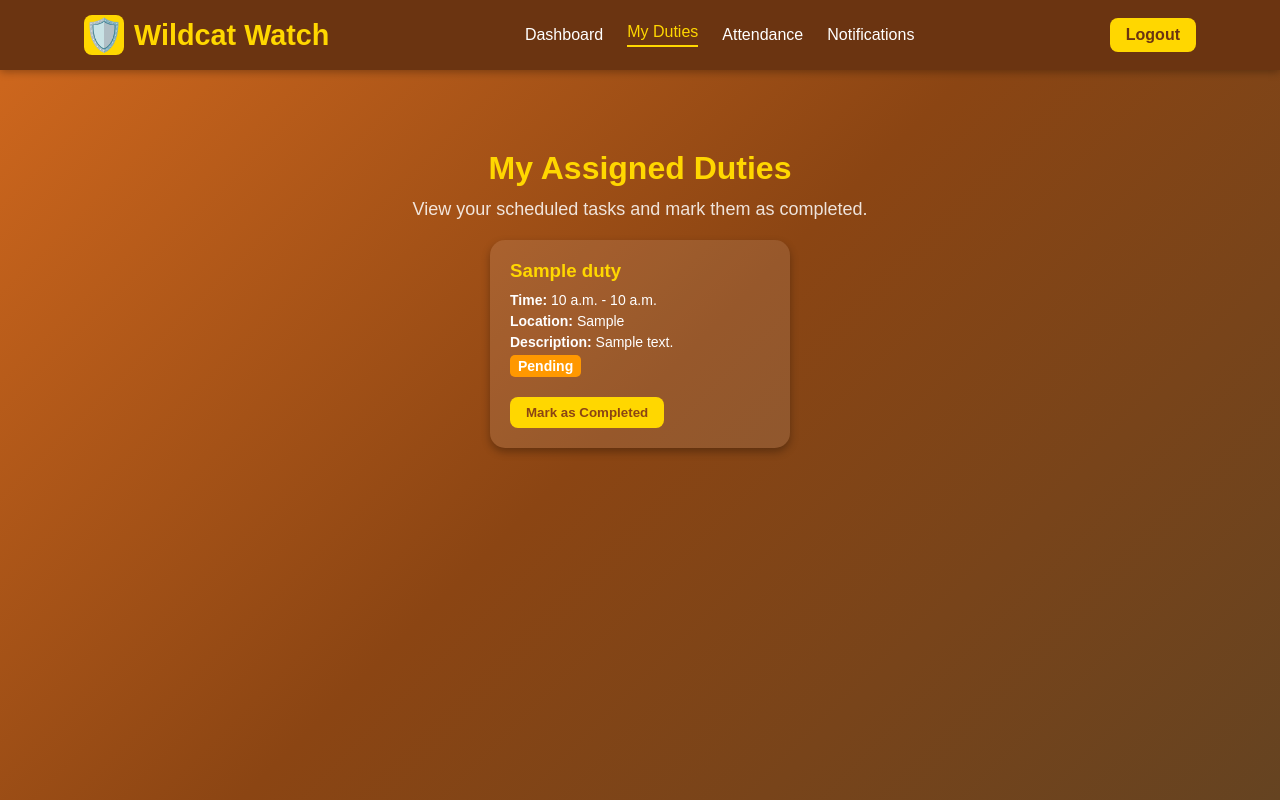
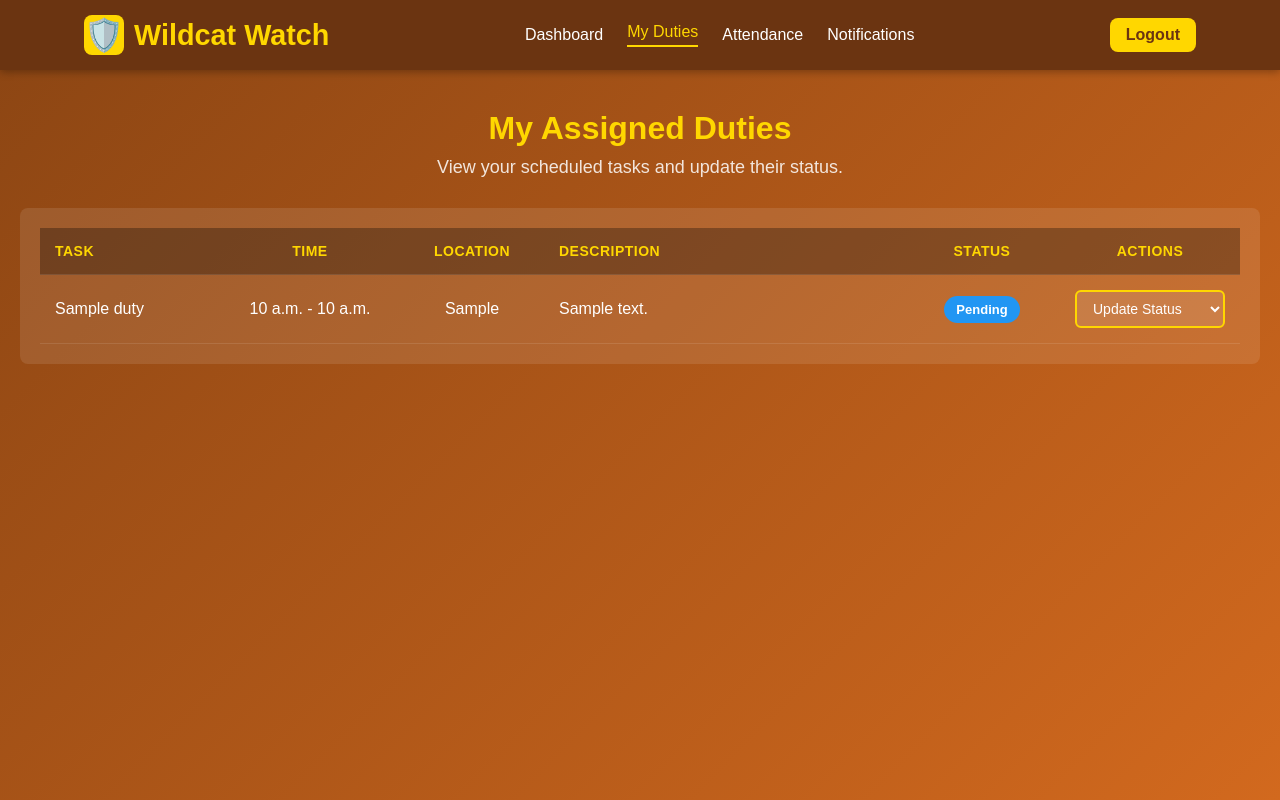
Before and after one commit to WildcatWatch/Wildcat-Watch, a Django app: page /my-duties/ in a window 1280 px wide. Run offline with Django 5.2, Linux system fonts and the light colour scheme; a user stored in the database is signed in; tables that the repository leaves empty hold one stand-in row (values such as "Sample post"); parts of the project's set-up code (start-up, migrations or seed data) failed here and were passed over.

Commit message:
duty list page update(table)

```diff
--- a/myapp/static/wildcatwatch/css/my_duties.css
+++ b/myapp/static/wildcatwatch/css/my_duties.css
@@ -1,5 +1,6 @@
 /* My Duties Page Specific Styles */
 
+/* Card Layout (Original) */
 .duties-container {
   display: flex;
   justify-content: center;
@@ -34,7 +35,7 @@
   font-size: 14px;
 }
 
-/* Status Badges */
+/* Status Badges (Original) */
 .status {
   font-weight: bold;
   color: #fff;
@@ -52,7 +53,7 @@
   background-color: #4caf50;
 }
 
-/* Mark Complete Button */
+/* Mark Complete Button (Original) */
 .mark-btn {
   margin-top: 15px;
   display: inline-block;
@@ -80,3 +81,215 @@
 .mark-btn.completed-btn:hover {
   background-color: gray;
 }
+
+/* ===== NEW TABLE STYLES ===== */
+
+/* Override staff_dashboard.css for My Duties page */
+body {
+  background: linear-gradient(135deg, #8b4513 0%, #d2691e 100%) !important;
+  min-height: 100vh;
+}
+
+/* Main Content */
+.main-content {
+  padding: 40px 20px !important;
+  max-width: 1400px !important;
+  margin: 0 auto !important;
+}
+
+/* Override dashboard padding for table view */
+.dashboard {
+  text-align: center !important;
+  padding: 40px 20px !important;
+}
+
+.dashboard h2 {
+  color: #ffd700 !important;
+  margin-bottom: 10px !important;
+  font-size: 32px !important;
+}
+
+.dashboard p {
+  color: #fff !important;
+  margin-bottom: 30px !important;
+  font-size: 18px !important;
+}
+
+/* Table Container */
+.table-container {
+  margin-top: 30px !important;
+  background: rgba(255, 255, 255, 0.1) !important;
+  border-radius: 8px !important;
+  padding: 20px !important;
+  overflow-x: auto !important;
+  display: block !important;
+}
+
+/* Duties Table */
+.duties-table {
+  width: 100% !important;
+  border-collapse: collapse !important;
+  table-layout: fixed !important;
+  display: table !important;
+}
+
+.duties-table thead {
+  background: rgba(0, 0, 0, 0.3) !important;
+  display: table-header-group !important;
+}
+
+.duties-table tbody {
+  display: table-row-group !important;
+}
+
+.duties-table tr {
+  display: table-row !important;
+}
+
+.duties-table th {
+  color: #FFD700 !important;
+  font-weight: 600 !important;
+  text-align: left !important;
+  padding: 15px !important;
+  text-transform: uppercase !important;
+  font-size: 14px !important;
+  letter-spacing: 0.5px !important;
+  display: table-cell !important;
+}
+
+.duties-table td {
+  padding: 15px !important;
+  color: #fff !important;
+  border-bottom: 1px solid rgba(255, 255, 255, 0.1) !important;
+  vertical-align: middle !important;
+  display: table-cell !important;
+}
+
+.duties-table tbody tr {
+  transition: background-color 0.2s ease;
+}
+
+.duties-table tbody tr:hover {
+  background: rgba(255, 255, 255, 0.05);
+}
+
+/* Column Widths */
+.duties-table th:nth-child(1),
+.duty-title {
+  width: 15%;
+}
+
+.duties-table th:nth-child(2),
+.duty-time {
+  width: 15%;
+  text-align: center !important;
+}
+
+.duties-table th:nth-child(3),
+.duty-location {
+  width: 12%;
+  text-align: center !important;
+}
+
+.duties-table th:nth-child(4),
+.duty-description {
+  width: 30%;
+}
+
+.duties-table th:nth-child(5),
+.duty-status {
+  width: 13%;
+  text-align: center !important;
+}
+
+.duties-table th:nth-child(6),
+.duty-actions {
+  width: 15%;
+  text-align: center !important;
+}
+
+/* Status Badge */
+.status-badge {
+  display: inline-block !important;
+  padding: 6px 12px !important;
+  border-radius: 20px !important;
+  font-size: 13px !important;
+  font-weight: 600 !important;
+  text-transform: capitalize !important;
+}
+
+.status-badge.not_started {
+  background: #f44336 !important;
+  color: white !important;
+}
+
+.status-badge.ongoing {
+  background: #ff9800 !important;
+  color: white !important;
+}
+
+.status-badge.completed {
+  background: #4CAF50 !important;
+  color: white !important;
+}
+
+.status-badge.pending {
+  background: #2196F3 !important;
+  color: white !important;
+}
+
+/* Status Dropdown */
+.status-form {
+  display: inline-block !important;
+}
+
+.status-dropdown {
+  padding: 8px 12px !important;
+  border: 2px solid #FFD700 !important;
+  background: rgba(255, 255, 255, 0.1) !important;
+  color: #fff !important;
+  border-radius: 6px !important;
+  font-size: 14px !important;
+  cursor: pointer !important;
+  transition: all 0.3s ease !important;
+  min-width: 150px !important;
+}
+
+.status-dropdown:hover {
+  background: rgba(255, 215, 0, 0.2) !important;
+  border-color: #FFF !important;
+}
+
+.status-dropdown:focus {
+  outline: none !important;
+  background: rgba(255, 215, 0, 0.3) !important;
+  border-color: #FFF !important;
+}
+
+.status-dropdown option {
+  background: #8B4513 !important;
+  color: #fff !important;
+  padding: 10px !important;
+}
+
+/* Responsive */
+@media (max-width: 1200px) {
+  .duties-table {
+    font-size: 13px;
+  }
+
+  .duties-table th,
+  .duties-table td {
+    padding: 10px !important;
+  }
+}
+
+@media (max-width: 768px) {
+  .table-container {
+    overflow-x: scroll !important;
+  }
+
+  .duties-table {
+    min-width: 900px !important;
+  }
+}
--- /dev/null
+++ b/myapp/static/wildcatwatch/css/my_duties_table.css
@@ -0,0 +1,176 @@
+/* Force table to display - matches attendance design */
+.duties-section {
+  display: block !important;
+  padding: 40px 20px !important;
+  max-width: 1400px !important;
+  margin: 0 auto !important;
+}
+
+.duties-section h2 {
+  color: #ffd700 !important;
+  text-align: center !important;
+  margin-bottom: 10px !important;
+  font-size: 32px !important;
+}
+
+.duties-section p {
+  color: rgba(255, 255, 255, 0.85) !important;
+  text-align: center !important;
+  margin-bottom: 30px !important;
+  font-size: 18px !important;
+}
+
+/* Table wrapper */
+.table-wrapper {
+  background: rgba(255, 255, 255, 0.1) !important;
+  border-radius: 8px !important;
+  padding: 20px !important;
+  overflow-x: auto !important;
+}
+
+/* Duties Table - matches attendance style */
+table.duties-table {
+  width: 100% !important;
+  background: transparent !important;
+  color: white !important;
+  border-collapse: collapse !important;
+  display: table !important;
+  margin: 0 !important;
+}
+
+table.duties-table thead {
+  display: table-header-group !important;
+  background: rgba(0, 0, 0, 0.3) !important;
+}
+
+table.duties-table tbody {
+  display: table-row-group !important;
+}
+
+table.duties-table tr {
+  display: table-row !important;
+  border-bottom: 1px solid rgba(255, 255, 255, 0.1) !important;
+}
+
+table.duties-table th {
+  display: table-cell !important;
+  padding: 15px !important;
+  color: #FFD700 !important;
+  font-weight: 600 !important;
+  text-transform: uppercase !important;
+  font-size: 14px !important;
+  letter-spacing: 0.5px !important;
+  text-align: left !important;
+  border: none !important;
+}
+
+table.duties-table td {
+  display: table-cell !important;
+  padding: 15px !important;
+  color: #fff !important;
+  border: none !important;
+  border-bottom: 1px solid rgba(255, 255, 255, 0.1) !important;
+  vertical-align: middle !important;
+}
+
+table.duties-table tbody tr:hover {
+  background: rgba(255, 255, 255, 0.05) !important;
+}
+
+table.duties-table tbody tr:last-child td {
+  border-bottom: none !important;
+}
+
+/* Column alignment */
+table.duties-table th:nth-child(2),
+table.duties-table td:nth-child(2),
+table.duties-table th:nth-child(3),
+table.duties-table td:nth-child(3),
+table.duties-table th:nth-child(5),
+table.duties-table td:nth-child(5),
+table.duties-table th:nth-child(6),
+table.duties-table td:nth-child(6) {
+  text-align: center !important;
+}
+
+/* Status Badge - matches attendance style */
+.status-badge {
+  display: inline-block !important;
+  padding: 6px 12px !important;
+  border-radius: 20px !important;
+  font-size: 13px !important;
+  font-weight: 600 !important;
+  text-transform: capitalize !important;
+}
+
+.status-badge.not_started {
+  background: #f44336 !important;
+  color: white !important;
+}
+
+.status-badge.ongoing {
+  background: #ff9800 !important;
+  color: white !important;
+}
+
+.status-badge.completed {
+  background: #4CAF50 !important;
+  color: white !important;
+}
+
+.status-badge.pending {
+  background: #2196F3 !important;
+  color: white !important;
+}
+
+/* Status Dropdown */
+.status-dropdown {
+  padding: 8px 12px !important;
+  border: 2px solid #FFD700 !important;
+  background: rgba(255, 255, 255, 0.1) !important;
+  color: #fff !important;
+  border-radius: 6px !important;
+  font-size: 14px !important;
+  cursor: pointer !important;
+  transition: all 0.3s ease !important;
+  min-width: 150px !important;
+}
+
+.status-dropdown:hover {
+  background: rgba(255, 215, 0, 0.2) !important;
+  border-color: #FFF !important;
+}
+
+.status-dropdown:focus {
+  outline: none !important;
+  background: rgba(255, 215, 0, 0.3) !important;
+  border-color: #FFF !important;
+}
+
+.status-dropdown option {
+  background: #8B4513 !important;
+  color: #fff !important;
+  padding: 10px !important;
+}
+
+/* Responsive */
+@media (max-width: 1200px) {
+  table.duties-table {
+    font-size: 13px !important;
+  }
+
+  table.duties-table th,
+  table.duties-table td {
+    padding: 10px !important;
+  }
+}
+
+@media (max-width: 768px) {
+  .table-wrapper {
+    overflow-x: scroll !important;
+  }
+
+  table.duties-table {
+    min-width: 900px !important;
+  }
+}
--- a/myapp/templates/myapp/my_duties.html
+++ b/myapp/templates/myapp/my_duties.html
@@ -7,6 +7,7 @@
   <title>My Duties | Wildcat Watch</title>
   <link rel="stylesheet" href="{% static 'wildcatwatch/css/staff_dashboard.css' %}">
   <link rel="stylesheet" href="{% static 'wildcatwatch/css/my_duties.css' %}">
+  <link rel="stylesheet" href="{% static 'wildcatwatch/css/my_duties_table.css' %}">
 </head>
 <body>
   <header class="header">
@@ -25,33 +26,52 @@
     </div>
   </header>
 
-  <section class="dashboard">
+  <section class="duties-section">
     <h2>My Assigned Duties</h2>
-    <p>View your scheduled tasks and mark them as completed.</p>
+    <p>View your scheduled tasks and update their status.</p>
 
-    <!-- ✅ Dynamic Duties Section -->
-    <div class="duties-container">
+    <div class="table-wrapper">
+      <table class="duties-table">
+        <thead>
+          <tr>
+            <th>Task</th>
+            <th>Time</th>
+            <th>Location</th>
+            <th>Description</th>
+            <th>Status</th>
+            <th>Actions</th>
+          </tr>
+        </thead>
+        <tbody>
           {% for duty in duties %}
-        <div class="duty-card">
-          <h3>{{ duty.title }}</h3>
-          <p><strong>Time:</strong> {{ duty.time_start }} - {{ duty.time_end }}</p>
-          <p><strong>Location:</strong> {{ duty.location }}</p>
-          <p><strong>Description:</strong> {{ duty.description }}</p>
-          <p><span class="status {{ duty.status }}">{{ duty.status|capfirst }}</span></p>
-
-          {% if duty.status == "pending" %}
-          <form method="POST">
+            <tr>
+              <td>{{ duty.title }}</td>
+              <td>{{ duty.time_start }} - {{ duty.time_end }}</td>
+              <td>{{ duty.location }}</td>
+              <td>{{ duty.description }}</td>
+              <td>
+                <span class="status-badge {{ duty.status }}">{{ duty.status|capfirst }}</span>
+              </td>
+              <td>
+                <form method="POST" style="display: inline;">
                   {% csrf_token %}
                   <input type="hidden" name="duty_id" value="{{ duty.id }}">
-            <button class="mark-btn" type="submit">Mark as Completed</button>
+                  <select name="status" class="status-dropdown" onchange="this.form.submit()">
+                    <option value="">Update Status</option>
+                    <option value="not_started" {% if duty.status == "not_started" %}selected{% endif %}>Not Yet Started</option>
+                    <option value="ongoing" {% if duty.status == "ongoing" %}selected{% endif %}>Ongoing</option>
+                    <option value="completed" {% if duty.status == "completed" %}selected{% endif %}>Completed</option>
+                  </select>
                 </form>
-          {% else %}
-          <button class="mark-btn completed-btn" disabled>Completed</button>
-          {% endif %}
-        </div>
+              </td>
+            </tr>
           {% empty %}
-        <p>No assigned duties yet.</p>
+            <tr>
+              <td colspan="6" style="text-align: center; padding: 30px;">No assigned duties yet.</td>
+            </tr>
           {% endfor %}
+        </tbody>
+      </table>
     </div>
   </section>
 </body>
```
Lines whose indentation alone changed are shown as unchanged.
